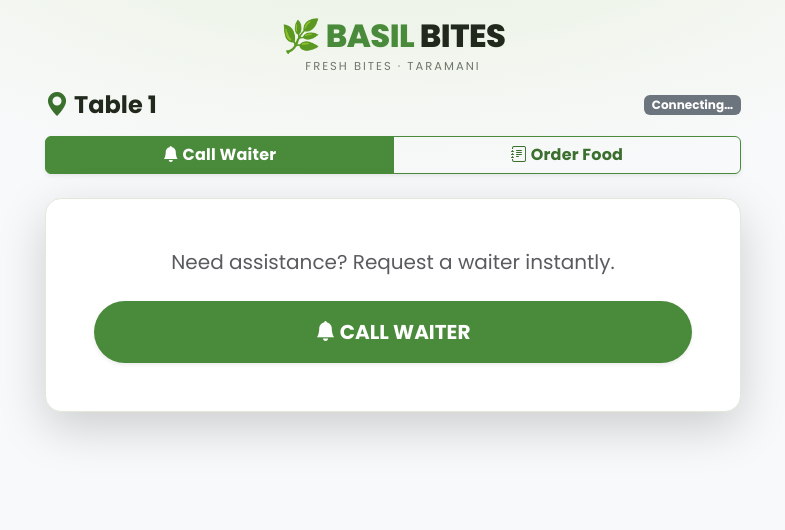
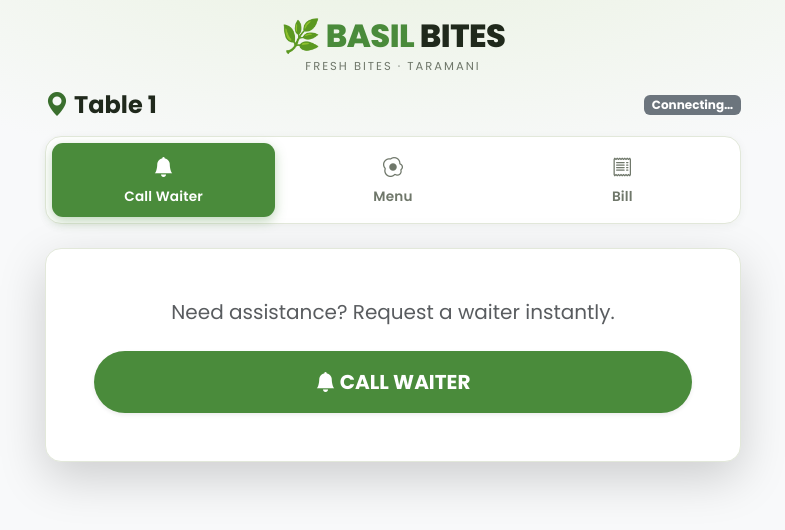
Before and after one commit to Manikanta-Chilaka/waiter-calling-system, a Flask app: page /table/1 in a window 1280 px wide. Shown: the top 530 px of the page, without its empty margins (247-1032 px from the left). Run offline with Flask 3, Linux system fonts and the light colour scheme; some libraries are stand-ins or nearby versions.

Commit message:
Add Bill tab + modern 3-way segmented nav to customer UI
Customer page now has three modern nav buttons (Call Waiter / Menu / Bill)
as an icon-over-label segmented control. New Bill tab shows the table's
itemised orders and grand total (GET /api/table-orders/<id>) with a
Request Bill button. Bill requests reuse call-waiter with reason='bill',
tracked separately and flagged with a BILL badge on the waiter dashboard.

Co-Authored-By: Claude Opus 4.8 (1M context) <noreply@anthropic.com>

```diff
--- a/app.py
+++ b/app.py
@@ -30,6 +30,7 @@ class WaiterRequest(db.Model):
     completed_at = db.Column(db.DateTime, nullable=True)
     click_count = db.Column(db.Integer, default=1)
     accepted_at = db.Column(db.DateTime, nullable=True)
+    reason = db.Column(db.String, nullable=True, default='service')  # 'service' | 'bill'
 
     def to_dict(self):
         return {
@@ -40,7 +41,8 @@ class WaiterRequest(db.Model):
             'accepted_by': self.accepted_by,
             'completed_at': self.completed_at.isoformat() if self.completed_at else None,
             'click_count': self.click_count,
-            'accepted_at': self.accepted_at.isoformat() if self.accepted_at else None
+            'accepted_at': self.accepted_at.isoformat() if self.accepted_at else None,
+            'reason': self.reason or 'service'
         }
 
 class Order(db.Model):
@@ -91,11 +93,14 @@ def waiter_dashboard():
 def call_waiter():
     data = request.json
     table_id = data.get('table')
+    reason = data.get('reason', 'service')
+    if reason not in ('service', 'bill'):
+        reason = 'service'
     if not table_id:
         return jsonify({'error': 'Table number is required'}), 400
 
-    # Check if there is already a pending request for this table
-    existing_request = WaiterRequest.query.filter_by(table_number=table_id, status='pending').first()
+    # Check if there is already a pending request of this kind for this table
+    existing_request = WaiterRequest.query.filter_by(table_number=table_id, status='pending', reason=reason).first()
 
     if existing_request:
         existing_request.click_count += 1
@@ -104,7 +109,7 @@ def call_waiter():
         socketio.emit('update_request', req_dict)
         return jsonify({'success': True, 'request': req_dict, 'message': 'Called again!'}), 200
     else:
-        new_request = WaiterRequest(table_number=table_id)
+        new_request = WaiterRequest(table_number=table_id, reason=reason)
         db.session.add(new_request)
         db.session.commit()
         req_dict = new_request.to_dict()
@@ -196,6 +201,14 @@ def get_orders():
     orders = Order.query.filter(Order.status != 'served').order_by(Order.created_at.desc()).all()
     return jsonify([o.to_dict() for o in orders])
 
+@app.route('/api/table-orders/<int:table_id>', methods=['GET'])
+def table_orders(table_id):
+    # Everything this table has ordered (any status) — the running bill.
+    orders = Order.query.filter_by(table_number=table_id).order_by(Order.created_at.asc()).all()
+    data = [o.to_dict() for o in orders]
+    grand_total = sum(o.total for o in orders)
+    return jsonify({'orders': data, 'grand_total': grand_total})
+
 @app.route('/api/update-order', methods=['POST'])
 def update_order():
     data = request.json or {}
--- a/static/script.js
+++ b/static/script.js
@@ -8,17 +8,20 @@ function switchTab(tabId) {
     const pane = document.getElementById(tabId);
     if (pane) pane.style.display = 'block';
 
-    // Inactive tabs use the red outline style on both pages.
-    const outlineClass = 'btn-outline-primary';
     document.querySelectorAll('.tab-btn').forEach(btn => {
-        if (btn.dataset.tab === tabId) {
-            btn.classList.add('btn-primary');
-            btn.classList.remove('btn-outline-primary', 'btn-outline-light');
+        const on = btn.dataset.tab === tabId;
+        if (btn.classList.contains('btn')) {
+            // Waiter page: Bootstrap fill / outline buttons
+            btn.classList.toggle('btn-primary', on);
+            btn.classList.toggle('btn-outline-primary', !on);
         } else {
-            btn.classList.remove('btn-primary');
-            btn.classList.add(outlineClass);
+            // Customer page: modern segmented nav
+            btn.classList.toggle('active', on);
         }
     });
+
+    // Refresh the bill each time it's opened
+    if (tabId === 'billTab') loadBill();
 }
 
 // ============================================================
@@ -170,6 +173,7 @@ async function placeOrder(tableId) {
         banner.classList.remove('d-none');
         banner.className = 'alert alert-success fw-semibold';
         banner.textContent = '✅ Order #' + result.order.id + ' placed (₹' + result.order.total + ') — we’ll start preparing it shortly.';
+        loadBill(); // keep the Bill tab up to date
     } catch (e) {
         alert(e.message || 'Could not place order. Please try again.');
     } finally {
@@ -181,7 +185,7 @@ async function placeOrder(tableId) {
 // Called when the kitchen/waiter updates one of this table's orders
 function showOrderStatus(order) {
     const banner = document.getElementById('orderStatusBanner');
-    if (!banner) return;
+    if (banner) {
         banner.classList.remove('d-none');
         if (order.status === 'preparing') {
             banner.className = 'alert alert-warning fw-semibold';
@@ -189,6 +193,76 @@ function showOrderStatus(order) {
         } else if (order.status === 'served') {
             banner.className = 'alert alert-success fw-semibold';
             banner.textContent = '🍽️ Order #' + order.id + ' has been served. Enjoy!';
+        }
+    }
+    // Keep the bill in sync with status changes
+    if (document.getElementById('billTab') && document.getElementById('billTab').style.display !== 'none') {
+        loadBill();
+    }
+}
+
+// ============================================================
+//  CUSTOMER — Bill
+// ============================================================
+async function loadBill() {
+    const container = document.getElementById('billContainer');
+    if (!container) return;
+    const tableId = window.TABLE_ID;
+    try {
+        const res = await fetch('/api/table-orders/' + tableId);
+        const data = await res.json();
+        const orders = data.orders || [];
+
+        if (!orders.length) {
+            container.innerHTML =
+                '<div class="text-center text-muted py-5">' +
+                '<i class="bi bi-receipt" style="font-size:2.2rem;"></i>' +
+                '<div class="mt-2">No orders yet. Your bill will appear here once you order.</div></div>';
+            return;
+        }
+
+        let html = '<h5 class="fw-bold mb-3">Your Bill</h5>';
+        orders.forEach(o => {
+            const label = o.status === 'served' ? 'Served' : (o.status === 'preparing' ? 'Preparing' : 'New');
+            const items = (o.items || []).map(li =>
+                `<li class="d-flex justify-content-between"><span>${li.qty} × ${li.name}</span><span>₹${li.price * li.qty}</span></li>`
+            ).join('');
+            html +=
+                `<div class="card mb-2 border-0 shadow-sm"><div class="card-body py-3">
+                   <div class="d-flex justify-content-between small text-muted mb-2">
+                     <span>Order #${o.id}</span><span>${label}</span>
+                   </div>
+                   <ul class="list-unstyled mb-2">${items}</ul>
+                   <div class="d-flex justify-content-between fw-semibold border-top pt-2"><span>Subtotal</span><span>₹${o.total}</span></div>
+                 </div></div>`;
+        });
+        html +=
+            `<div class="card border-0 mt-3" style="background:var(--bb-green);color:#fff;">
+               <div class="card-body d-flex justify-content-between align-items-center">
+                 <span class="fw-bold fs-5">Grand Total</span>
+                 <span class="fw-bold fs-4">₹${data.grand_total}</span>
+               </div></div>`;
+        container.innerHTML = html;
+    } catch (e) {
+        container.innerHTML = '<div class="text-center text-danger py-4">Could not load your bill. Please try again.</div>';
+    }
+}
+
+async function requestBill(tableId) {
+    const msg = document.getElementById('billRequestMsg');
+    try {
+        const res = await fetch('/api/call-waiter', {
+            method: 'POST',
+            headers: { 'Content-Type': 'application/json' },
+            body: JSON.stringify({ table: tableId, reason: 'bill' })
+        });
+        const result = await res.json();
+        if (!res.ok) throw new Error(result.error || 'Failed');
+        msg.className = 'alert alert-success fw-semibold mt-3';
+        msg.textContent = '✅ Bill requested — a staff member will bring it to Table ' + tableId + '.';
+    } catch (e) {
+        msg.className = 'alert alert-danger fw-semibold mt-3';
+        msg.textContent = 'Could not request the bill. Please try again.';
     }
 }
 
@@ -259,6 +333,12 @@ function addRequestToDashboard(request) {
 
     // Fill data
     clone.querySelector('.table-number').textContent = request.table_number;
+
+    // Flag bill requests distinctly so staff know it's a payment, not service
+    if (request.reason === 'bill') {
+        const titleElem = clone.querySelector('.card-title');
+        titleElem.innerHTML += ` <span class="badge text-bg-warning ms-2 bill-badge"><i class="bi bi-cash-coin"></i> BILL</span>`;
+    }
 
     if (request.click_count && request.click_count > 1) {
         // Add a click indicator badge
--- a/static/style.css
+++ b/static/style.css
@@ -115,6 +115,42 @@ body {
 /* ---------- Tabs ---------- */
 .tab-btn { letter-spacing: .2px; }
 
+/* Modern segmented navigation (customer) */
+.nav-segment {
+    display: flex;
+    gap: 6px;
+    background: var(--bb-card);
+    border: 1px solid var(--bb-border);
+    border-radius: 16px;
+    padding: 6px;
+    box-shadow: 0 2px 10px rgba(30,60,20,0.05);
+}
+.nav-seg-btn {
+    flex: 1;
+    border: none;
+    background: transparent;
+    color: var(--bb-muted);
+    border-radius: 11px;
+    padding: 10px 4px;
+    font-weight: 600;
+    font-size: .85rem;
+    display: flex;
+    flex-direction: column;
+    align-items: center;
+    gap: 4px;
+    cursor: pointer;
+    transition: background 0.2s ease, color 0.2s ease, box-shadow 0.2s ease, transform 0.1s ease;
+}
+.nav-seg-btn i { font-size: 1.25rem; }
+.nav-seg-btn:hover { color: var(--bb-green-dark); background: #eef6e8; }
+.nav-seg-btn:active { transform: scale(0.96); }
+.nav-seg-btn.active {
+    background: var(--bb-green);
+    color: #fff;
+    box-shadow: 0 4px 12px rgba(74,139,59,0.35);
+}
+.nav-seg-btn.active:hover { color: #fff; background: var(--bb-green); }
+
 /* ---------- Customer: call card ---------- */
 .interactive-card {
     border: 1px solid var(--bb-border);
--- a/templates/customer.html
+++ b/templates/customer.html
@@ -38,13 +38,16 @@
             <span class="badge bg-secondary" id="connectionStatus">Connecting…</span>
         </div>
 
-        <!-- Tab buttons -->
-        <div class="btn-group w-100 mb-4 shadow-sm" role="group">
-            <button type="button" class="btn btn-primary fw-bold tab-btn" data-tab="callTab">
-                <i class="bi bi-bell-fill"></i> Call Waiter
+        <!-- Modern segmented navigation -->
+        <div class="nav-segment mb-4" role="tablist">
+            <button type="button" class="nav-seg-btn active tab-btn" data-tab="callTab">
+                <i class="bi bi-bell-fill"></i><span>Call Waiter</span>
             </button>
-            <button type="button" class="btn btn-outline-primary fw-bold tab-btn" data-tab="menuTab">
-                <i class="bi bi-journal-text"></i> Order Food
+            <button type="button" class="nav-seg-btn tab-btn" data-tab="menuTab">
+                <i class="bi bi-egg-fried"></i><span>Menu</span>
+            </button>
+            <button type="button" class="nav-seg-btn tab-btn" data-tab="billTab">
+                <i class="bi bi-receipt"></i><span>Bill</span>
             </button>
         </div>
 
@@ -78,6 +81,19 @@
             <!-- Spacer so the fixed cart bar never hides the last item -->
             <div style="height: 90px;"></div>
         </div>
+
+        <!-- ============ TAB 3: BILL ============ -->
+        <div id="billTab" class="tab-pane" style="display:none;">
+            <div id="billContainer">
+                <div class="text-center text-muted py-5">Loading your bill…</div>
+            </div>
+            <div class="d-grid mt-4">
+                <button class="btn btn-primary btn-lg rounded-pill fw-bold" onclick="requestBill({{ table_id }})">
+                    <i class="bi bi-cash-coin"></i> Request Bill
+                </button>
+            </div>
+            <div id="billRequestMsg" class="alert alert-success fw-semibold mt-3 d-none" role="alert"></div>
+        </div>
     </div>
 
     <!-- ============ STICKY CART BAR ============ -->
@@ -100,6 +116,7 @@
     <script>
         // The table this page belongs to (from the URL).
         const TABLE_ID = {{ table_id }};
+        window.TABLE_ID = TABLE_ID;
 
         // Realtime is optional — calling the waiter and ordering work over plain
         // HTTP, so the page stays usable even if the live socket can't connect.
```
Lines whose indentation alone changed are shown as unchanged.
